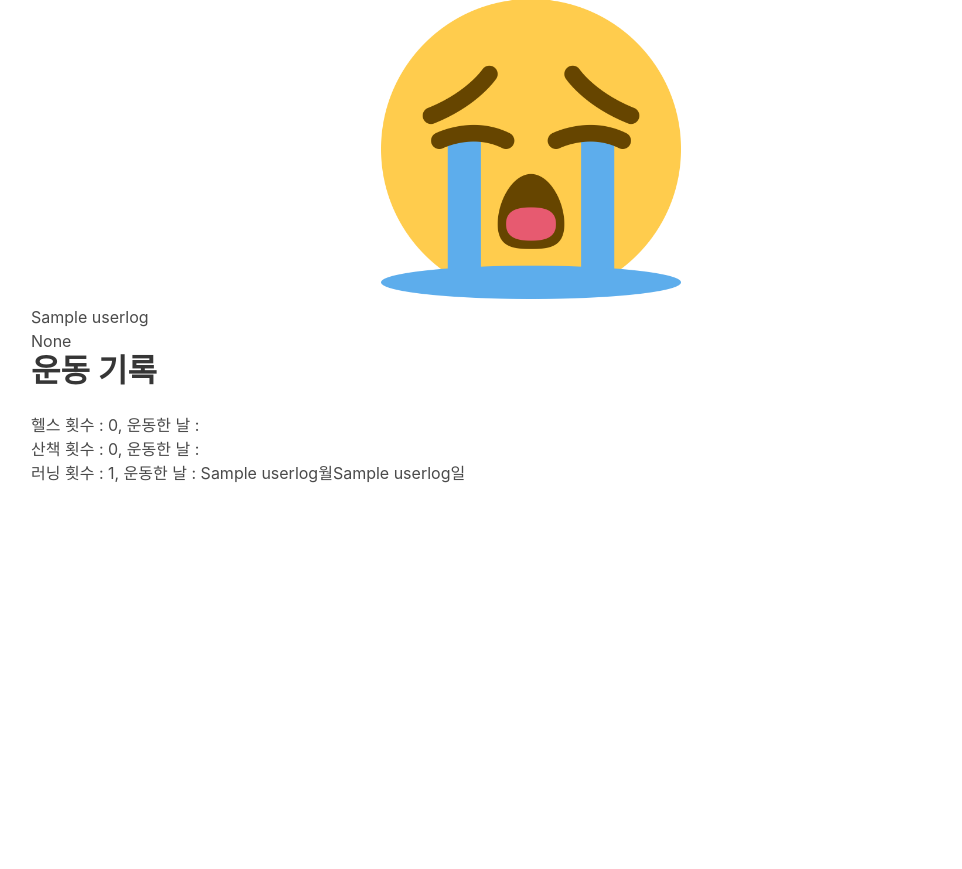
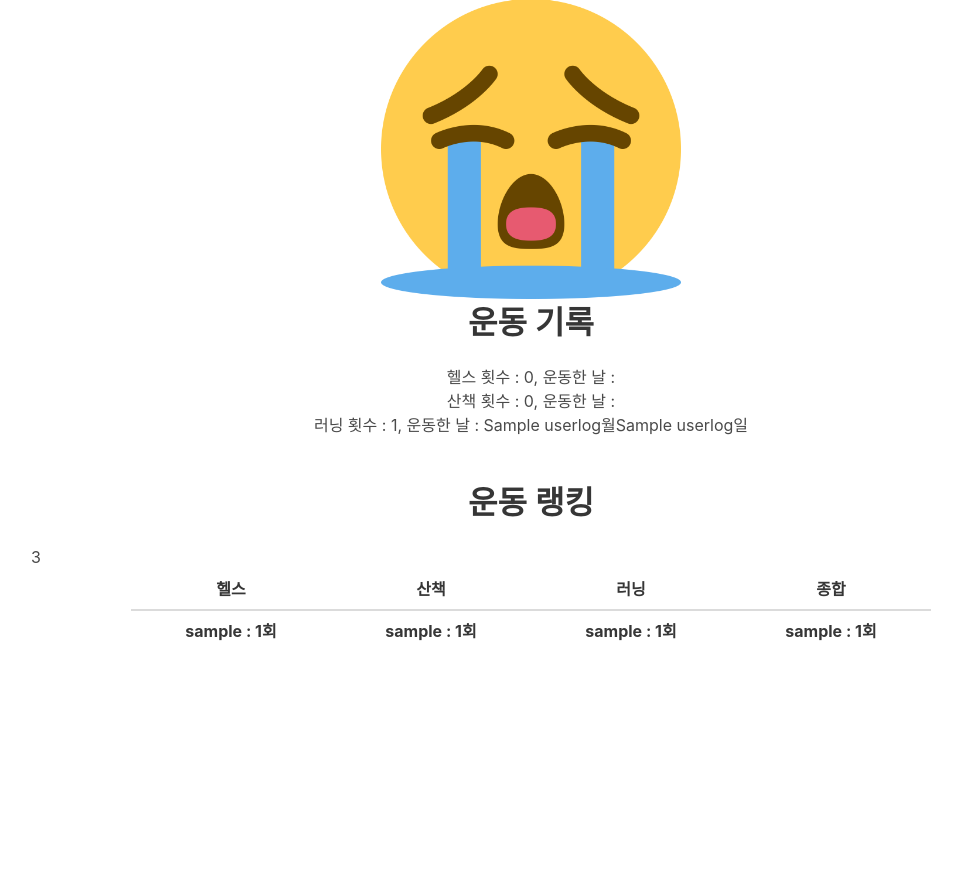
Before and after one commit to opjoobe/jungle-exercise, a Flask app: template templates/mypage.html in a window 1280 px wide. Shown: the part 358-1227 px from the top of the page, without its empty margins (109-1071 px from the left). Before the commit the page ends 841 px from the top, so only its background shows below. Run offline with Flask 2, Linux system fonts and the light colour scheme; the template is opened without the code that fills it: most values are stand-ins (such as "Sample title", 1, 10 or a date in 2020); lists and menus that the app fills with data are empty.

Commit message:
랭킹/운동기록

```diff
--- a/app.py
+++ b/app.py
@@ -58,6 +58,17 @@ def show_reset():
                 player['log'][datetime.datetime.today().strftime("%Y%m%d%H%M%S")] = player['type'] # 운동날짜를 key로, 운동종류를 value로 log사전에 저장
                 db.user.update_one({'username':user_name}, {'$set':{'log':player['log']}}) # 위를 반영해 log 사전을 update 해줌
 
+                # count 증가시키는 코드 추가 ##############################
+                db.user_rank.update_one({'username':user_name}, {'$inc':{'total_count':1}})
+                if player['type'] == '헬스':
+                     db.user_rank.update_one({'username':user_name}, {'$inc':{'health_count':1}})
+                elif player['type'] == '산책':
+                    db.user_rank.update_one({'username':user_name}, {'$inc':{'walking_count':1}})
+                else:
+                    db.user_rank.update_one({'username':user_name}, {'$inc':{'running_count':1}})
+                ###########################################################
+
+
                 # 파이썬 상에서 원하는 데이터 뽑는 예시입니다. jinja2 짤 때 참고하시라고 같이 첨부해드립니다!
                 '''
                 h_list = [] #헬스 리스트
@@ -88,7 +99,7 @@ sched = BackgroundScheduler(daemon=True, timezone="Asia/Seoul")
 
 
 #apscheduler 실행설정, Cron 방식으로, 1~53주간 실행, 월~일 실행, 8시 59분 55초 실행, hour='8', minute='59', second ='55'
-sched.add_job(show_reset, 'cron', week='1-53', day_of_week='0-6', hour='17', minute='21', second ='50')
+sched.add_job(show_reset, 'cron', week='1-53', day_of_week='0-6', hour='08', minute='59', second ='55')
 
 
 #apscheduler 실행
@@ -124,6 +135,7 @@ def home():
 
 
 @app.route('/mypage')
+
 def show_mypage():
     jwtToken = request.cookies.get('jwt-token')
     if jwtToken is None :
@@ -140,15 +152,18 @@ def show_mypage():
     loginUser = db.user.find_one({"userid": user})
     registeredType = loginUser['type']
     registeredTime = loginUser['time']
-
+# 전달해줄 count_data 생성 #########################
+    count_data = list(db.user_rank.find({},{"_id":False, "username":1, "total_count" : 1, "health_count" : 1, "walking_count" : 1, "running_count" : 1}))
+####################################################
     players = []
     for player in list(db.user.find({"time":registeredTime,"type":registeredType})):
         players.append(player['username'])
     result = {"type" : registeredType, "time" : registeredTime, "players" : players}
     print(result)
 
-    return render_template('mypage.html', loginChecked = loginChecked, username = user, result = result, userlog=loginUser['log'])
-
+# count_data 추가로 전달 ############################
+    return render_template('mypage.html', loginChecked = loginChecked, username = user, result = result, userlog=loginUser['log'], count_data = count_data)
+####################################################
 
 @app.route('/login')
 def show_login():
@@ -180,8 +195,14 @@ def signup():
 
     ### db에 'log' 추가
     if (junglerFound is not None and userFound is None) :
+
+        # db에 rank 추가 ##################################
+        rank = {"userid" : userId, "username" : userName,  "total_count" : 0, "health_count" : 0, "walking_count" : 0, "running_count" : 0}
+        db.user_rank.insert_one(rank)
+        ###################################################
         doc = {"userid" : userId, "password" : hashedPw, "username" : userName, "log" : dict()}
         db.user.insert_one(doc)
+
         return jsonify({"result" : "success"})
     else :
         return jsonify({"result" : "fail"})
--- a/templates/index.html
+++ b/templates/index.html
@@ -29,6 +29,7 @@
         .time_text {
             display: none;
         }
+
     </style>
 
     <script>
@@ -182,6 +183,7 @@
                 {% for status in val %}
                 <td><button class="button is-white">{{(status["players"]|length)}}명</button>
                     <button class="button is-success" onclick="register('{{key}}', '{{(status["type"])}}')">참가</button>
+                    <progress class="progress is-small mt-2 is-info" value="{{(status["players"]|length)}}" max="8">20%</progress>
                 </td>
                 {% endfor %}
             </tbody>
--- a/templates/mypage.html
+++ b/templates/mypage.html
@@ -1,18 +1,12 @@
 <!DOCTYPE html>
 <html>
+
 <head>
     <meta charset="utf-8" />
     <meta name="viewport" content="width=device-width, initial-scale=1" />
     <title>Mini Project</title>
-    <link
-      rel="stylesheet"
-      href="https://cdn.jsdelivr.net/npm/bulma@0.9.3/css/bulma.min.css"
-    />
-    <script
-      src="https://code.jquery.com/jquery-3.6.0.js"
-      integrity="sha256-H+K7U5CnXl1h5ywQfKtSj8PCmoN9aaq30gDh27Xc0jk="
-      crossorigin="anonymous"
-    ></script>
+    <link rel="stylesheet" href="https://cdn.jsdelivr.net/npm/bulma@0.9.3/css/bulma.min.css" />
+    <script src="https://code.jquery.com/jquery-3.6.0.js" integrity="sha256-H+K7U5CnXl1h5ywQfKtSj8PCmoN9aaq30gDh27Xc0jk=" crossorigin="anonymous"></script>
     <script src="../static/jquery.cookie.js"></script>
 
     <style>
@@ -31,7 +25,7 @@
             margin-right: auto;
         }
 
-      img{
+        img {
             width: auto;
             height: 300px;
         }
@@ -44,7 +38,7 @@
                 headers: {
                     Authorization: "Bearer " + $.cookie("jwt-token"),
                 },
-          success: function (response) {
+                success: function(response) {
                     if (response["result"] == "success") {
                         alert("로그아웃 완료!");
                         location.href = "/";
@@ -54,12 +48,13 @@
                 },
             });
         }
-
-      var imgurl="/static/images/" + '{{result["type"]}}' + ".png";
-      window.onload = function(){
+        if ("{{result['players']|length}}" >= 2) {
+            var imgurl = "/static/images/" + '{{result["type"]}}' + ".png";
+            window.onload = function() {
                 document.getElementById("imageid").src = imgurl;
             }
 
+        }
     </script>
 </head>
 
@@ -89,15 +84,12 @@
             <h1 class="title">매칭 결과</h1>
         </div>
 
-      {% if (result['players']|length)>=2 %}
-
-      {% set _dummy=result['players'].remove(username) %}
+        {% if (result['players']|length)>=2 %} {% set _dummy=result['players'].remove(username) %}
 
         <div class="has-text-centered pt-6">
             <!-- <p class="title pb-5">{{username}}님</p>  -->
             <p class="subtitle">{% for player in result['players'][:-1]%}
-          <strong>{{player}}</strong>님,
-          {% endfor %}
+                <strong>{{player}}</strong>님, {% endfor %}
                 <strong>{{result['players'][-1]}}</strong>님과 함께 <strong>{{result["type"]}}</strong>입니다.</p>
             <p class="subtitle">시간 : 아침 <strong>{{result['time'].split(':')[0][1]}}</strong>시</p>
             <p class="subtitle">장소 : {%if (result["type"] == 헬스)%} 강의동 지하 1층 헬스장 {%else%} 기숙사 앞{%endif%}</p>
@@ -107,30 +99,54 @@
         <div class="has-text-centered pt-6">
             <!-- <p class="title pb-5">{{username}}님</p>  -->
             <p class="subtitle">인원 미달로 매칭이 성사되지 않았습니다.</p>
-        <img src="/static/images/fail.png">
-      {% endif %}
+            <img src="/static/images/fail.png"> {% endif %}
 
         </div>
-    <p>{{userlog}}</p>
 
-
-{% set h_list = [] %}
-{% set w_list = [] %}
-{% set r_list = [] %}
-
-{% for k, v in userlog.items() %}
-{%if v == '헬스' %}
-{{h_list.append(k)}}
-{% elif v == '산책' %}
-{{w_list.append(k)}}
-{% else %}
-{{r_list.append(k)}}
-{% endif %}
-{% endfor %}
+        <div class="has-text-centered">
+           <script>
+            {% set h_list = [] %} {% set w_list = [] %} {% set r_list = [] %} {% for k, v in userlog.items() %} {%if v == '헬스' %} {{h_list.append(k)}} {% elif v == '산책' %} {{w_list.append(k)}} {% else %} {{r_list.append(k)}} {% endif %} {% endfor %}
+            </script>
             <p class="title">운동 기록</p>
             <p>헬스 횟수 : {{h_list|length}}, 운동한 날 : {% for day in h_list %}<span>{{day[:2]}}월{{day[2:]}}일   </span>{%endfor%}</p>
             <p>산책 횟수 : {{w_list|length}}, 운동한 날 : {% for day in w_list %}<span>{{day[:2]}}월{{day[2:]}}일   </span>{%endfor%}</p>
             <p>러닝 횟수 : {{r_list|length}}, 운동한 날 : {% for day in r_list %}<span>{{day[:2]}}월{{day[2:]}}일   </span>{%endfor%}</p>
+        </div>
+
+        <p class="title pt-6 has-text-centered">운동 랭킹</p>
+<table class="table center has-text-centered">
+
+    {{count_data[0]['health_count'] + count_data[0]['walking_count'] + count_data[0]['running_count']}}
+    <thead>
+        <th>헬스</th>
+        <th>산책</th>
+        <th>러닝</th>
+        <th>종합</th>
+    </thead>
+    <tbody>
+        <th>
+            {% for user in count_data|sort(attribute="health_count", reverse=True) %}
+            <p>{{user['username']}} : {{user['health_count']}}회</p>
+            {% endfor %}
+        </th>
+        <th>
+            {% for user in count_data|sort(attribute="walking_count", reverse=True) %}
+            <p>{{user['username']}} : {{user['walking_count']}}회</p>
+            {% endfor %}
+        </th>
+        <th>
+            {% for user in count_data|sort(attribute="running_count", reverse=True) %}
+            <p>{{user['username']}} : {{user['running_count']}}회</p>
+            {% endfor %}
+        </th>
+        <th>
+            {% for user in count_data|sort(attribute="", reverse=True) %}
+            <p>{{user['username']}} : {{user['total_count']}}회</p>
+            {% endfor %}
+        </th>
+    </tbody>
+</table>
 
 </body>
+
 </html>
```
Lines whose indentation alone changed are shown as unchanged.
